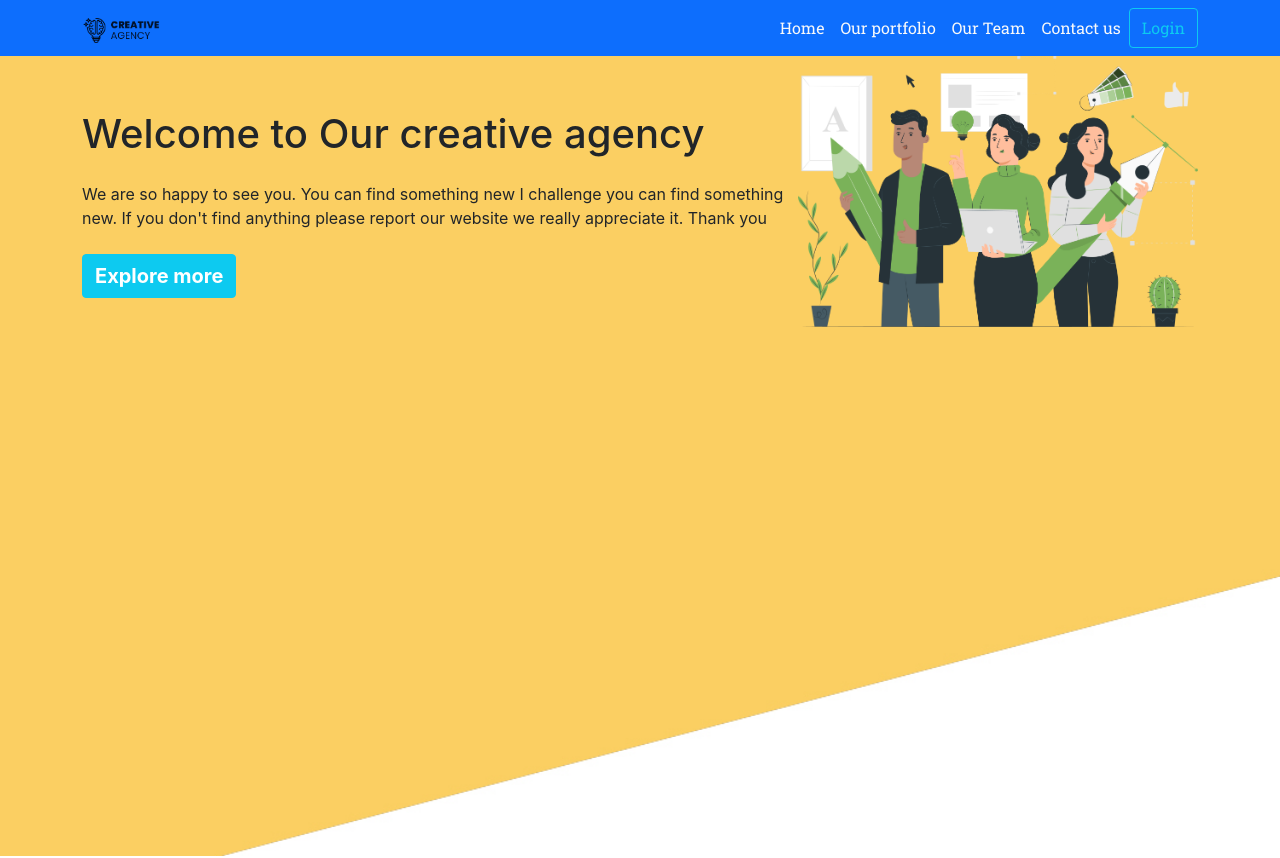
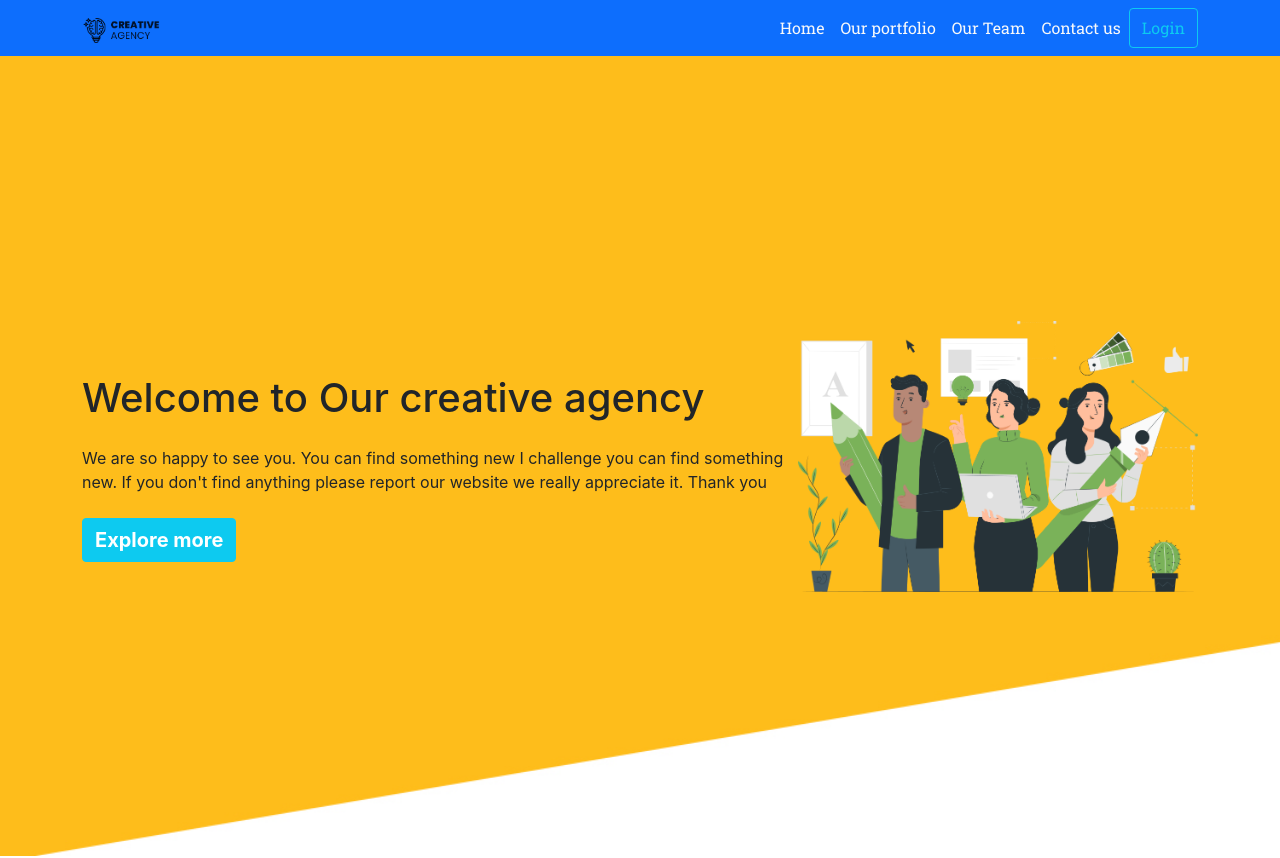
Before and after one commit to kabirbhai/creative-agency, a React (Create React App) app: page / in a window 1280 px wide. Shown: the top 858 px of the page. Built offline with nearby package versions, Linux system fonts and the light colour scheme.

Commit message:
banner added

```diff
--- a/src/Pages/Home/Banner.js
+++ b/src/Pages/Home/Banner.js
@@ -9,12 +9,11 @@ const Banner = () => {
       style={{
         backgroundImage: `url(${banner})`,
         height: "100vh",
-
         backgroundSize: "cover",
         backgroundRepeat: "no-repeat",
       }}
     >
-      <div className=" d-flex container align-items-center justify-content-center ">
+      <div className=" d-flex container align-items-center h-100 justify-content-between ">
         <div>
           <h1 className="my-4">Welcome to Our creative agency</h1>
           <p className="my-4">
```
Also changed, not shown: src/images/banner.jpg.
